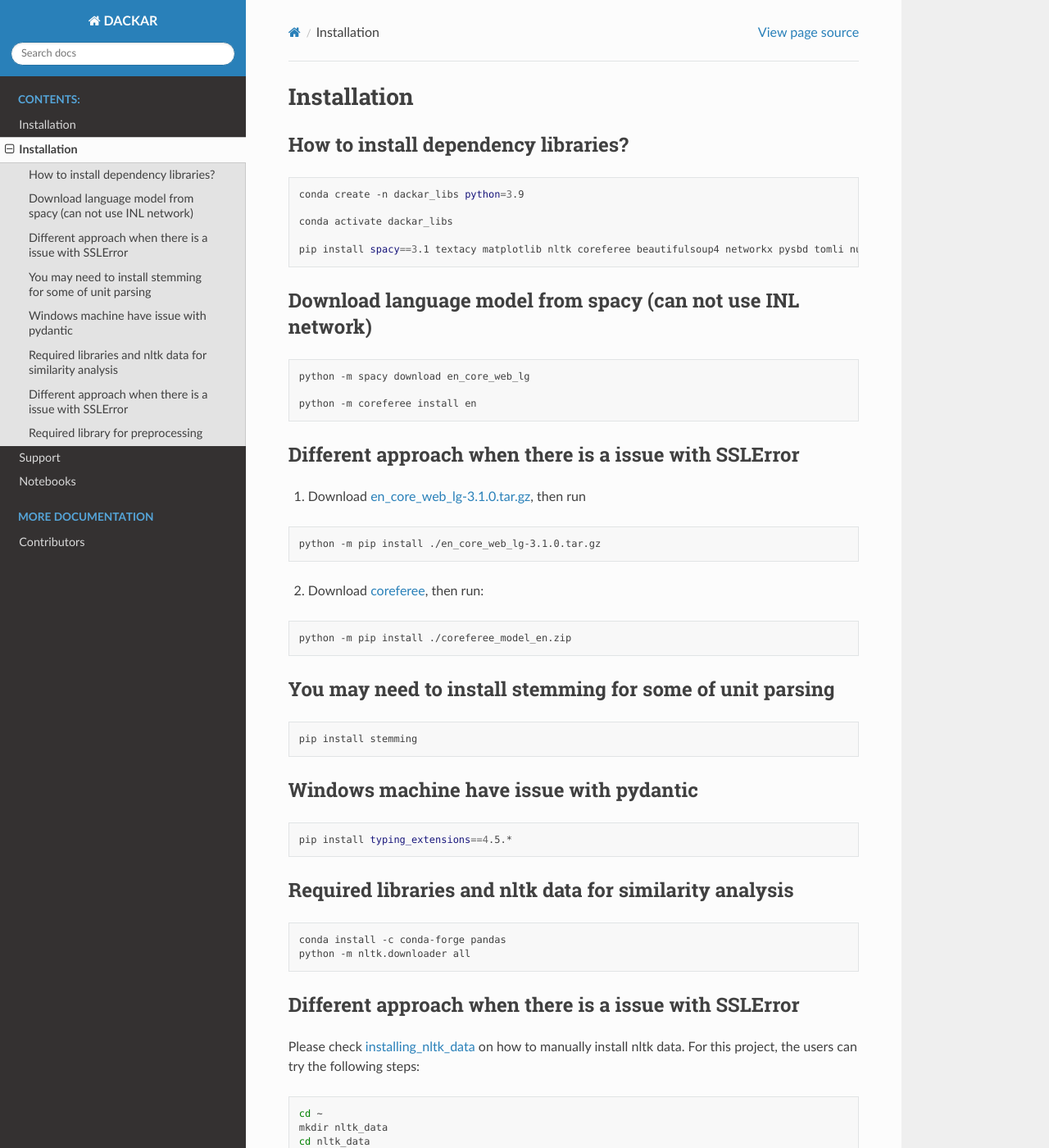
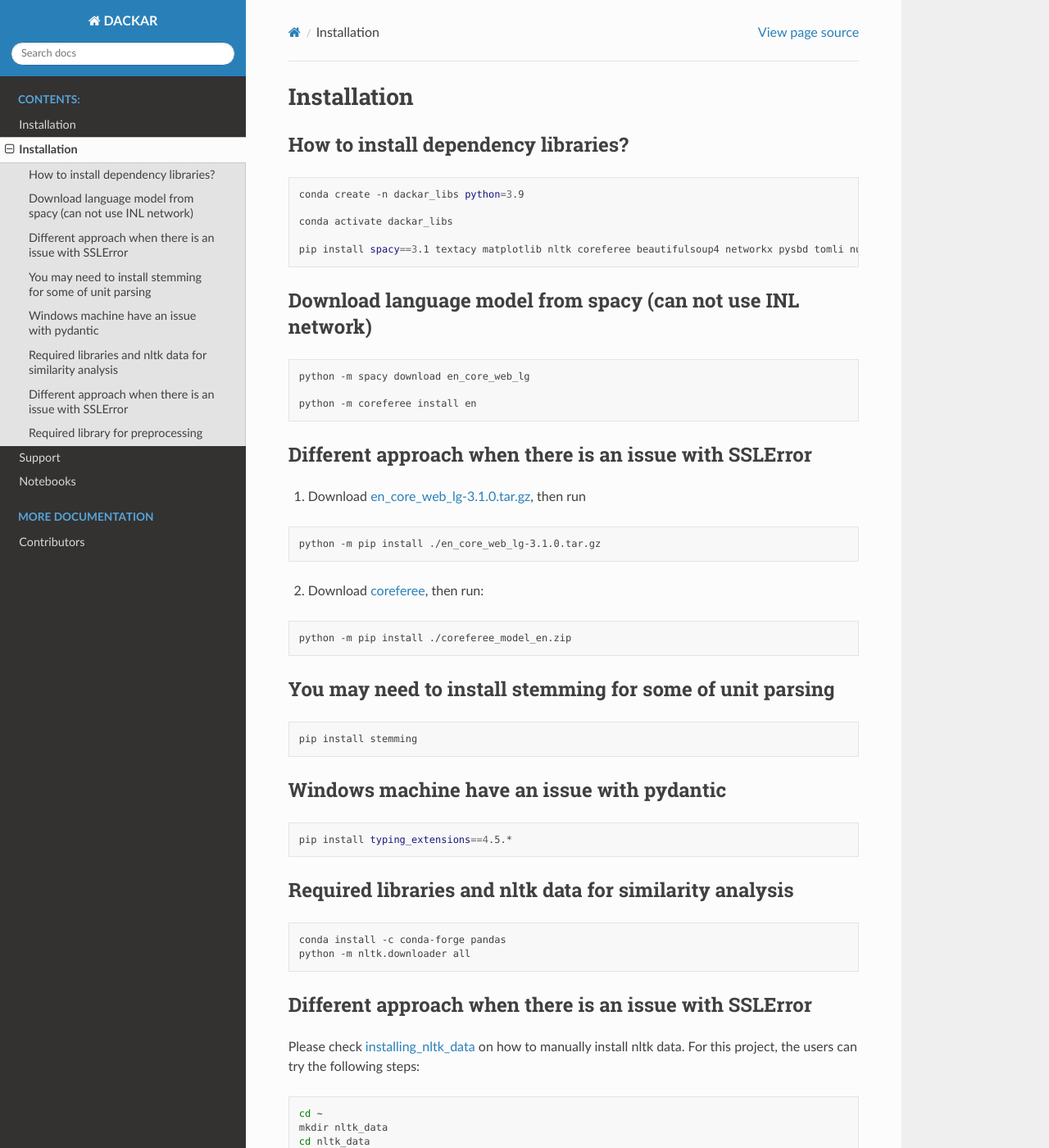
Before and after one commit to idaholab/DACKAR, a Sphinx documentation site: the page built from doc/install.rst, in a window 1280 px wide and 1400 px high. Shown: the whole window at 82% size. Built offline with Sphinx 7.4.7 and the Read the Docs theme 2.0.0, drawn with Linux system fonts in a browser that asks for light colours; formulas are drawn with MathJax 3; pages that are not in the unit, such as notebooks, are missing from menus.

Commit message:
fix some typos

```diff
--- a/doc/install.rst
+++ b/doc/install.rst
@@ -24,7 +24,7 @@ Download language model from spacy (can not use INL network)
 
   python -m coreferee install en
 
-Different approach when there is a issue with SSLError
+Different approach when there is an issue with SSLError
 ------------------------------------------------------
 
 1. Download en_core_web_lg-3.1.0.tar.gz_, then run
@@ -47,7 +47,7 @@ You may need to install stemming for some of unit parsing
 
   pip install stemming
 
-Windows machine have issue with pydantic
+Windows machine have an issue with pydantic
 ----------------------------------------
 
 .. See https://github.com/explosion/spaCy/issues/12659. Installing typing_extensions<4.6
@@ -64,7 +64,7 @@ Required libraries and nltk data for similarity analysis
   conda install -c conda-forge pandas
   python -m nltk.downloader all
 
-Different approach when there is a issue with SSLError
+Different approach when there is an issue with SSLError
 ------------------------------------------------------
 
 Please check installing_nltk_data_ on how to manually install nltk data.
```
Also changed, not shown: README.md (+3 -3 lines).
